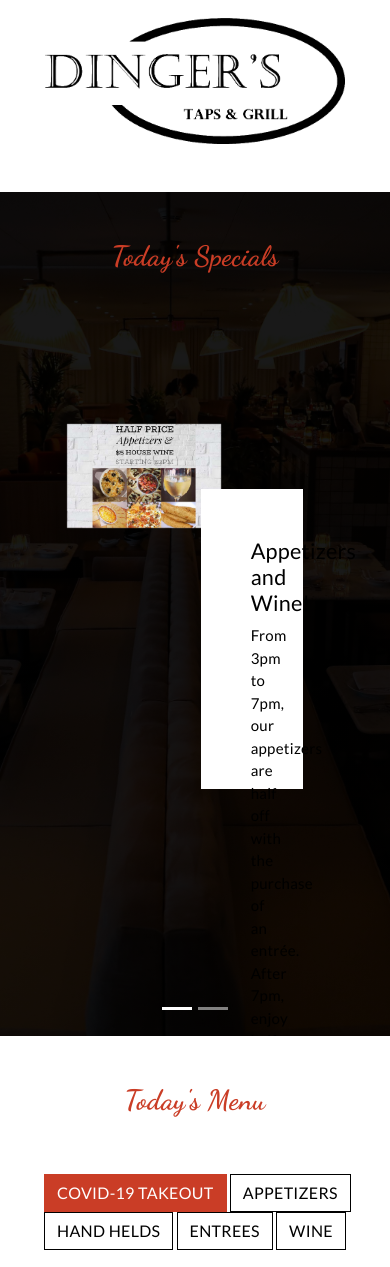
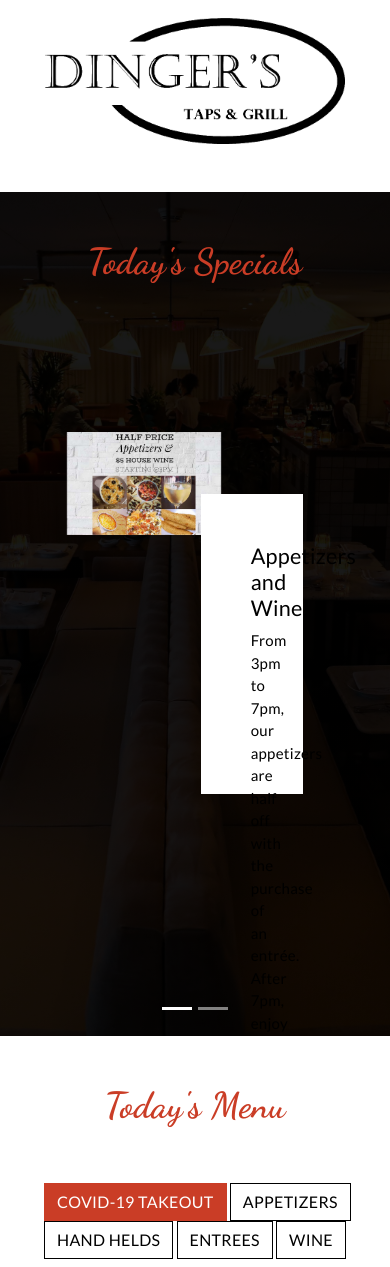
Before and after one commit to bsham94/restaurant-website, a PHP site: page /home.html in a window 390 px wide. Shown: the part 1228-2495 px from the top of the page. Run offline with PHP 8.4, Linux system fonts and the light colour scheme; some libraries are stand-ins or nearby versions.

Commit message:
fixed h1 tags

```diff
--- a/css/gallery.css
+++ b/css/gallery.css
@@ -4,5 +4,12 @@
 #gallery h1 {
     font-family: "DancingScript", cursive;
     color: #ca3d26;
+    font-size: 60px;
+}
 
+@media only screen and (max-width: 767px) {
+    #gallery h1 {
+        font-size: 36px;
+        padding-bottom: 0;
+    }
 }
--- a/css/menu.css
+++ b/css/menu.css
@@ -9,6 +9,7 @@
 #menus h1 {
     font-family: "DancingScript", cursive;
     color: #ca3d26;
+    font-size: 60px;
 }
 
 #menus .btn {
@@ -30,3 +31,10 @@
 #wine {
     display: none;
 }
+
+@media only screen and (max-width: 767px) {
+    #menus h1 {
+        font-size: 36px;
+        padding-bottom: 0;
+    }
+}
--- a/css/specials.css
+++ b/css/specials.css
@@ -24,6 +24,7 @@
 #specials h1 {
     font-family: "DancingScript", cursive;
     color: #ca3d26;
+    font-size: 60px;
 }
 
 #specials .carousel-caption {
@@ -52,3 +53,10 @@
     color: #ca3d26;
     border-color: #ca3d26;
 }
+
+@media only screen and (max-width: 767px) {
+    #specials h1 {
+        font-size: 36px;
+        padding-bottom: 0;
+    }
+}
```
